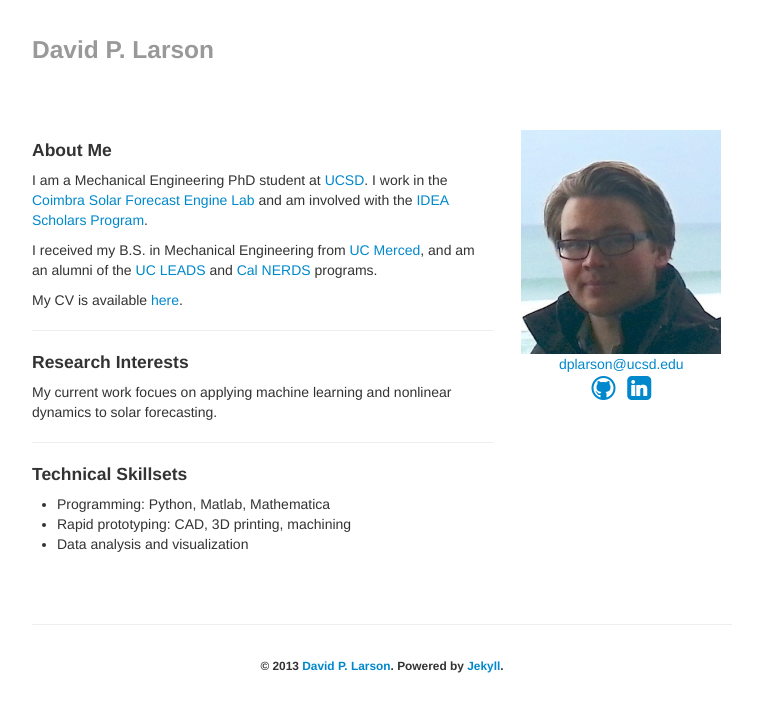
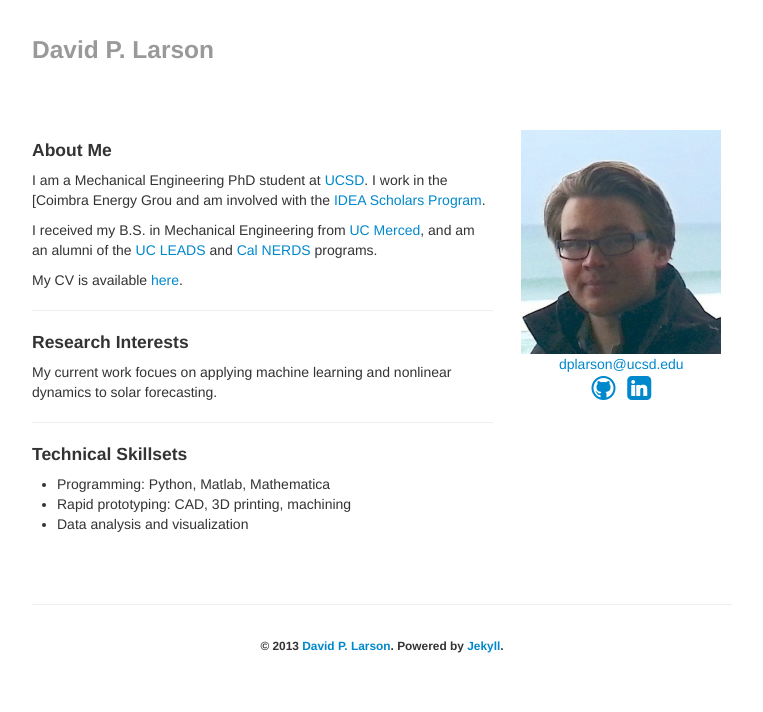
Before and after one commit to ticao-zhang/dplarson.github.io, a Jekyll site: the page built from index.md, in a window 1280 px wide. Shown: the top 712 px of the page, without its empty margins (258-1021 px from the left). Built offline with Jekyll 4.4.1, drawn with Linux system fonts in a browser that asks for light colours; nearby versions of some CDN libraries.

Commit message:
Update research group name
Coimbra Group is now identifying as the Coimbra Energy Group, which is
appropriate seeing as we do research on multiple topics related to
energy (solar forecasting, load forecasting, instrumentation, etc.)

```diff
--- a/index.md
+++ b/index.md
@@ -3,7 +3,7 @@
 ---
 
 #### About Me
-I am a Mechanical Engineering PhD student at [UCSD](http://ucsd.edu). I work in the [Coimbra Solar Forecast Engine Lab](http://coimbra.ucsd.edu/) and am involved with the [IDEA Scholars Program](http://www.jacobsschool.ucsd.edu/student/scholars/).
+I am a Mechanical Engineering PhD student at [UCSD](http://ucsd.edu). I work in the [Coimbra Energy Grou[](http://coimbra.ucsd.edu/) and am involved with the [IDEA Scholars Program](http://www.jacobsschool.ucsd.edu/student/scholars/).
 
 I received my B.S. in Mechanical Engineering from [UC Merced](http://www.ucmerced.edu/), and am an alumni of the [UC LEADS](http://ogs-leads.ucsd.edu/) and [Cal NERDS](http://ucberkeleynerds.com) programs.
 
```
